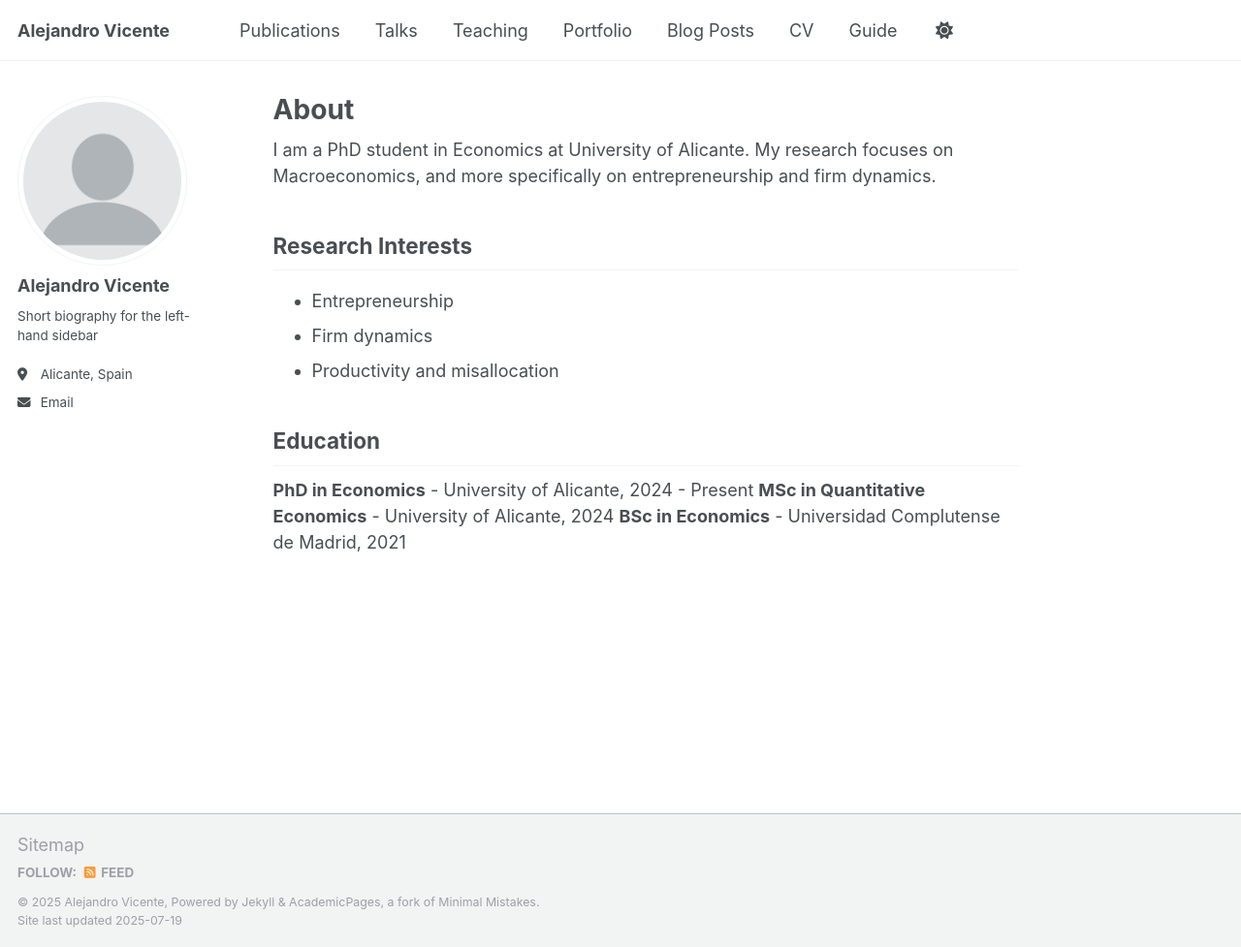
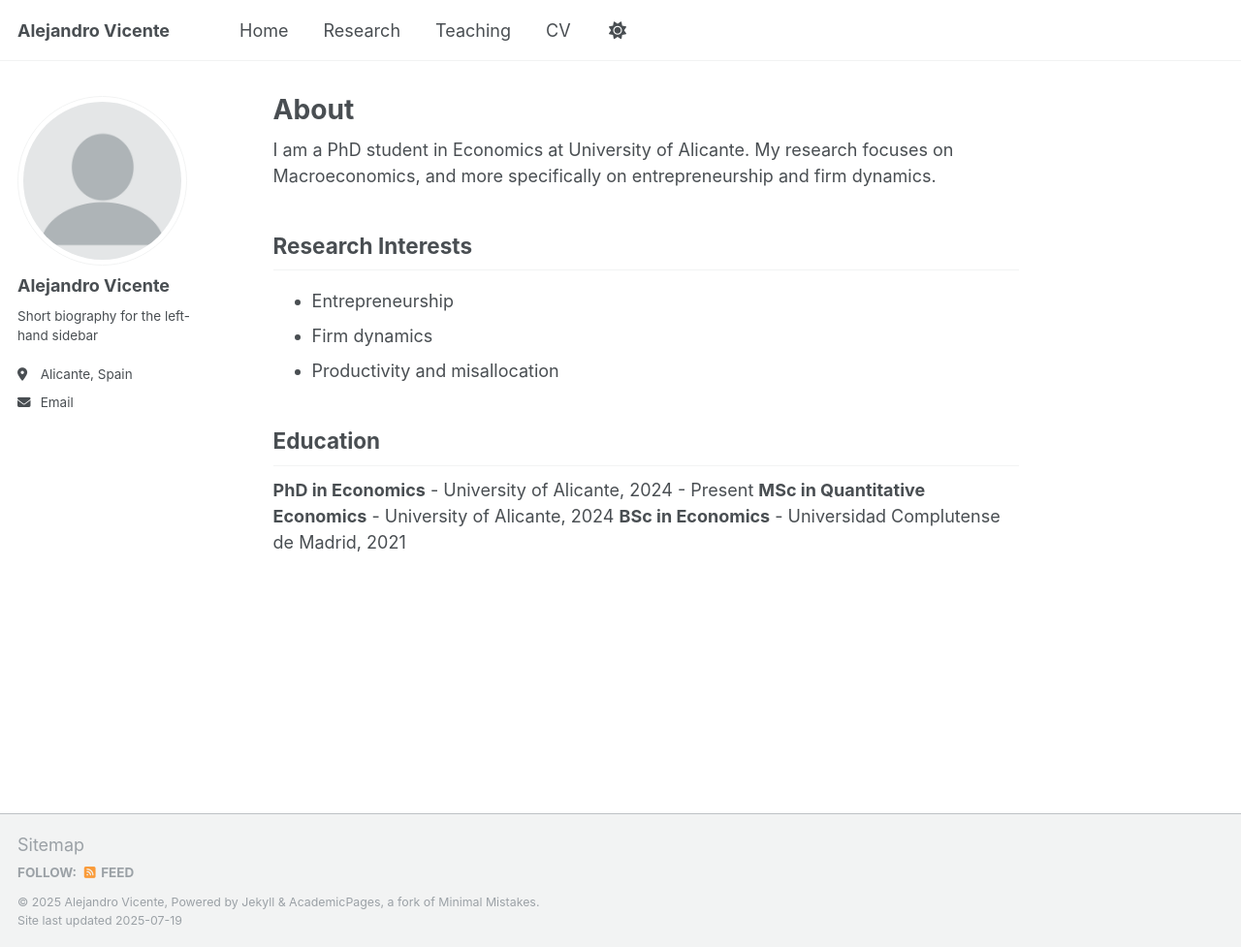
Before and after one commit to alexvifer/alexvifer.github.io, a Jekyll site: the page built from _pages/about.md, in a window 1280 px wide and 977 px high. Shown: the whole window at 97% size. Built offline with Jekyll 4.4.1, drawn with Linux system fonts in a browser that asks for light colours; a script that is not in the unit is left out.

Commit message:
Update navigation.yml

```diff
--- a/_data/navigation.yml
+++ b/_data/navigation.yml
@@ -8,26 +8,14 @@
 #      Markdown formatted page while the second is generated using JSON.
 
 main:
-  - title: "Publications"
-    url: /publications/
+  - title: "Home"
+    url: /
 
-  - title: "Talks"
-    url: /talks/
+  - title: "Research"
+    url: /research/
 
   - title: "Teaching"
     url: /teaching/
 
-  - title: "Portfolio"
-    url: /portfolio/
-
-  - title: "Blog Posts"
-    url: /year-archive/
-
   - title: "CV"
     url: /cv/
-
-  # - title: "CV"
-  #   url: /cv-json/
-
-  - title: "Guide"
-    url: /markdown/
```
